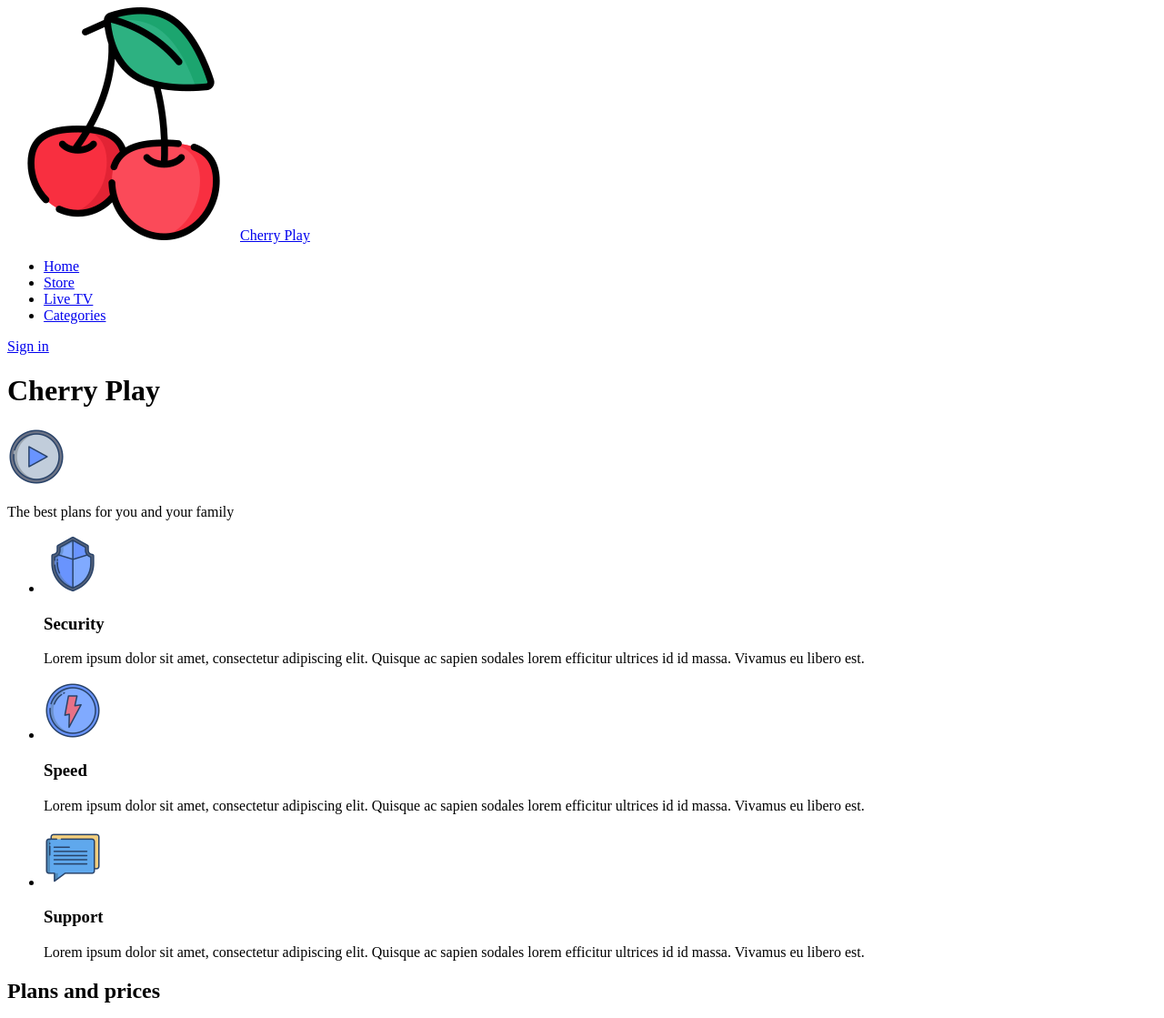
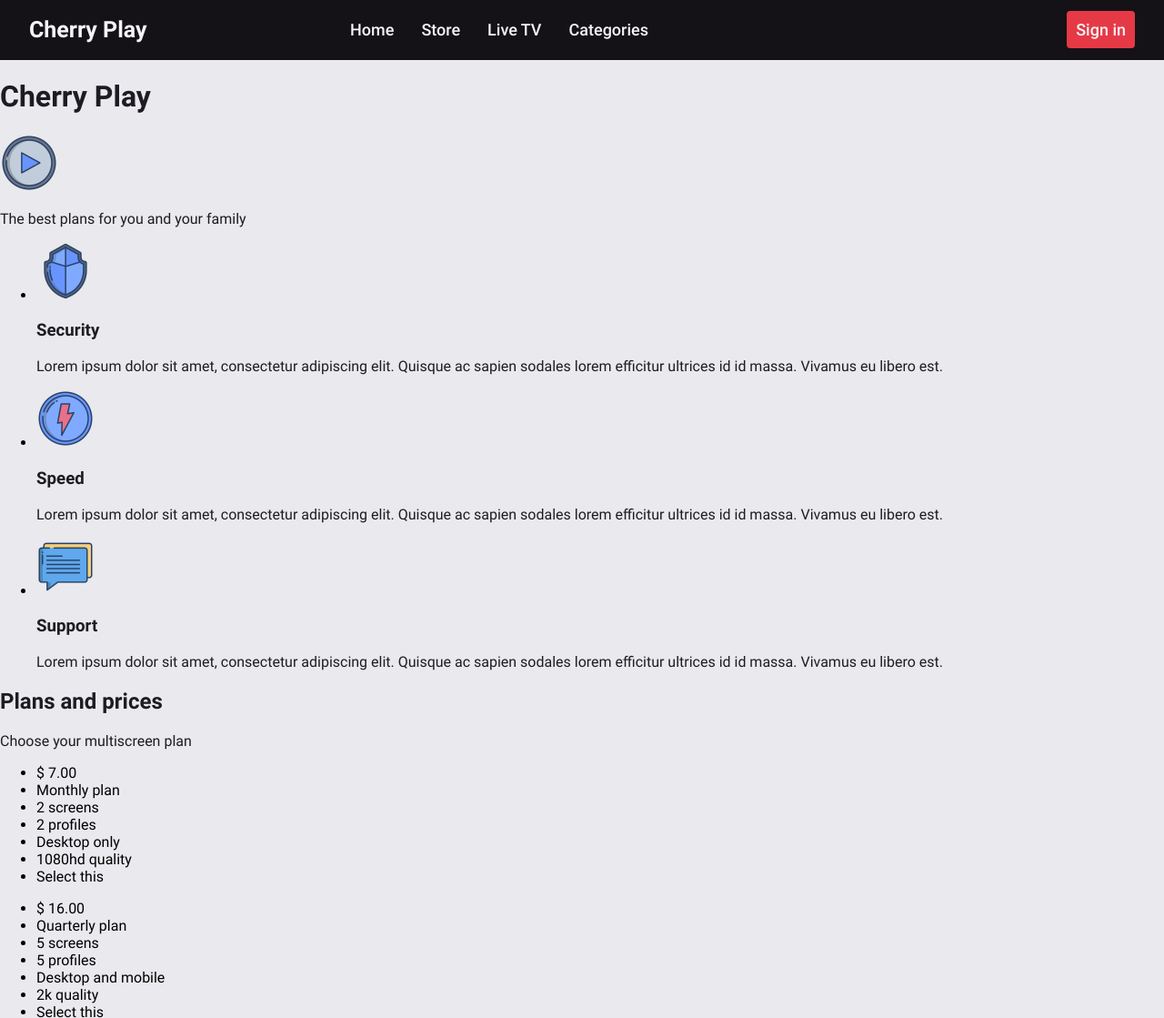
Before and after one commit to rafaeljosecomputacao/cherry-html-css, a plain HTML site: page index.html in a window 1280 px wide. Shown: the top 1119 px of the page at 91% size. Drawn offline with Linux system fonts and the light colour scheme.

Commit message:
create-header-css

```diff
--- /dev/null
+++ b/css/style.css
@@ -0,0 +1,116 @@
+/* Import colors */
+
+@import '../config/colors.css';
+
+/* Import fonts */
+
+@font-face {
+    font-family: "Roboto";
+    src: url("../fonts/Roboto-Light.ttf");
+    font-weight: 300;
+}
+
+@font-face {
+    font-family: "Roboto";
+    src: url("../fonts/Roboto-Regular.ttf");
+    font-weight: 400;
+}
+
+@font-face {
+    font-family: "Roboto";
+    src: url("../fonts/Roboto-Medium.ttf");
+    font-weight: 500;
+}
+
+@font-face {
+    font-family: "Roboto";
+    src: url("../fonts/Roboto-Bold.ttf");
+    font-weight: 700;
+}
+
+/* General */
+
+* {
+    font-family: "Roboto", Arial, Helvetica, sans-serif;
+}
+
+body {
+    margin: 0;
+	padding: 0;
+    background-color: var(--background-color);
+}
+
+.container h1, h2, h3, p {
+	color: var(--text-dark);
+}
+
+/* Header */
+
+.navbar-container {
+    display: flex;
+    align-items: center;
+    justify-content: space-between;
+    background-color: var(--navbar);
+    padding: 0.4rem 2rem;
+}
+
+.navbar-logo-container {
+    flex-grow: 1;
+}
+
+.navbar-logo {
+    font-family: "Roboto";
+    font-weight: 700;
+    font-size: 25px;
+    color: var(--text-light);
+    text-decoration: none;
+}
+
+.navbar-list-container {
+    flex-grow: 2;
+}
+
+.navbar-list-container ul {
+    display: flex;
+    justify-content: start;
+    list-style: none;
+}
+
+.navbar-item {
+    margin-left: 30px;
+}
+
+.navbar-link {
+    font-family: "Roboto";
+    font-weight: 500;
+    font-size: 18px;
+	color: var(--text-light);
+	text-decoration: none;
+	transition: .5s;
+}
+
+.navbar-link:hover {
+	color: var(--primary);
+}
+
+.navbar-btn-container {
+    flex-grow: 1;
+    display: flex;
+    justify-content: end;
+}
+
+.navbar-btn {
+	background-color: var(--primary);
+    color: var(--text-light);
+	border-radius: 4px;
+    text-decoration: none;
+	transition: .5s;
+	font-family: "Roboto";
+    font-weight: 500;
+    font-size: 18px;
+    padding: 10px 10px;
+}
+
+.navbar-btn:hover {
+	background-color: var(--hover-btn);
+}
--- a/index.html
+++ b/index.html
@@ -4,22 +4,28 @@
     <meta charset="UTF-8">
     <meta name="viewport" content="width=device-width, initial-scale=1.0">
     <title>Cherry Play</title>
+    <link rel="shortcut icon" href="img/cherry.png">
+    <link rel="stylesheet" href="css/style.css">
 </head>
 <body>
     <div class="container">
         <header>
-            <div class="navbar-container">
-                <nav>
-                    <a href="#"><img src="img/cherry.png" alt="Cherry Play Logo" class="logo">Cherry Play</a>
-                    <ul class="navbar-items">
-                        <li><a href="#">Home</a></li>
-                        <li><a href="#">Store</a></li>
-                        <li><a href="#">Live TV</a></li>
-                        <li><a href="#">Categories</a></li>
+            <nav class="navbar-container">
+                <div class="navbar-logo-container">
+                    <a href="#" class="navbar-logo">Cherry Play</a>
+                </div>
+                <div class="navbar-list-container">
+                    <ul>
+                        <li class="navbar-item"><a href="#" class="navbar-link">Home</a></li>
+                        <li class="navbar-item"><a href="#" class="navbar-link">Store</a></li>
+                        <li class="navbar-item"><a href="#" class="navbar-link">Live TV</a></li>
+                        <li class="navbar-item"><a href="#" class="navbar-link">Categories</a></li>
                     </ul>
+                </div>
+                <div class="navbar-btn-container">
                     <a href="#" class="navbar-btn">Sign in</a>
-                </nav>
-            </div>
+                </div>
+            </nav>
         </header>
         <main>
             <div class="main-banner">
@@ -61,7 +67,7 @@
 				</ul>
 			</section>
             <section class="pricing-container">
-				<h1>Plans and prices</h1>
+				<h2>Plans and prices</h2>
 				<p>Choose your multiscreen plan</p>
 				<div class="plans-container">
 					<div class="plan">
@@ -100,7 +106,7 @@
 				</div>
 			</section>
             <section class="contact-container">
-				<h2>Contact us</h1>
+				<h2>Contact us</h2>
 				<form>
 					<input type="text" name="name" placeholder="Enter your name">
 					<input type="email" name="email" placeholder="Enter your e-mail">
```
